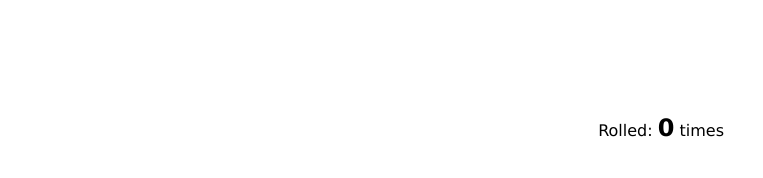
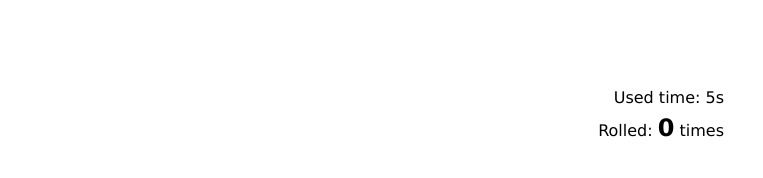
Before and after one commit to Ivansancor/React-first, a React (Vite) app: page / in a window 1280 px wide. Shown: the top 178 px of the page, without its empty margins (258-1021 px from the left). Built offline with nearby package versions, Linux system fonts and the light colour scheme.

Commit message:
implemented timer

```diff
--- a/src/App.jsx
+++ b/src/App.jsx
@@ -1,6 +1,7 @@
 import { useState, useEffect } from 'react';
 import Die from './Die';
 import Winner from './Winner';
+import Timer from './Timer'
 import { nanoid } from 'nanoid'
 import Confetti from 'react-confetti'
 
@@ -8,7 +9,7 @@ function App() {
   const [dieArr, setDieArr] = useState(createNewDice());
   const [isGameWon, setIsGameWon] = useState(false);
 
-  const [rounds, setRounds] = useState(0)
+  const [rounds, setRounds] = useState(0);
 
   useEffect(() => {
     const winningNum = dieArr[0].num
@@ -69,6 +70,7 @@ function App() {
         <h1>Tensies!</h1>
         {!isGameWon && <p>You know the deal :3</p>}
       </div>
+      {!isGameWon && <Timer />}
       {!isGameWon && <p className='counter'>Rolled: <span style={{fontWeight: 'bold', fontSize: '24px'}}>{rounds}</span> times</p>}
       {isGameWon ? <Winner rounds={rounds}/> : <div className='dice-container'>{dieElems}</div>}
       <button className="butt" onClick={rollDice}>{isGameWon ? 'CLICK ME TO RESTART THE GAME' : 'Click me to roll the dice!'}</button>
--- /dev/null
+++ b/src/Timer.jsx
@@ -0,0 +1,15 @@
+import { useState, useEffect } from 'react';
+
+export default function Timer() {
+    const [count, setCount] = useState(0);
+
+    useEffect(() => {
+        const interval = setInterval(() => setCount(prevCount => prevCount + 1), 1000);
+        return () => clearInterval(interval)
+    }, []);
+
+
+    return (
+        <div className='timer'>{count < 60 ? `Used time: ${count}s` : `Used time: ${Math.floor(count/60)}m ${count % 60}s`}</div>
+    )
+}
--- a/src/Winner.jsx
+++ b/src/Winner.jsx
@@ -2,7 +2,7 @@ export default function Winner(props) {
     return (
     <div>
         <div style={{fontSize: '48px'}}>CONGRATS! YOU HAVE WON THE GAME!</div>
-        <div style={{textAlign: 'center'}}>It took you <span style={{fontWeight: 'bold', fontSize: '24px'}}>{props.rounds}</span> rolls!</div>
+        <div style={{textAlign: 'center'}}>It took you <span style={{fontWeight: 'bold', fontSize: '24px'}}>{props.rounds}</span> rolls!!!</div>
     </div>
     )
 }
--- a/src/index.css
+++ b/src/index.css
@@ -73,3 +73,9 @@
   top: 90px;
   right: 290px;
 }
+
+.timer {
+  position: absolute;
+  top: 80px;
+  right: 290px;
+}
```
